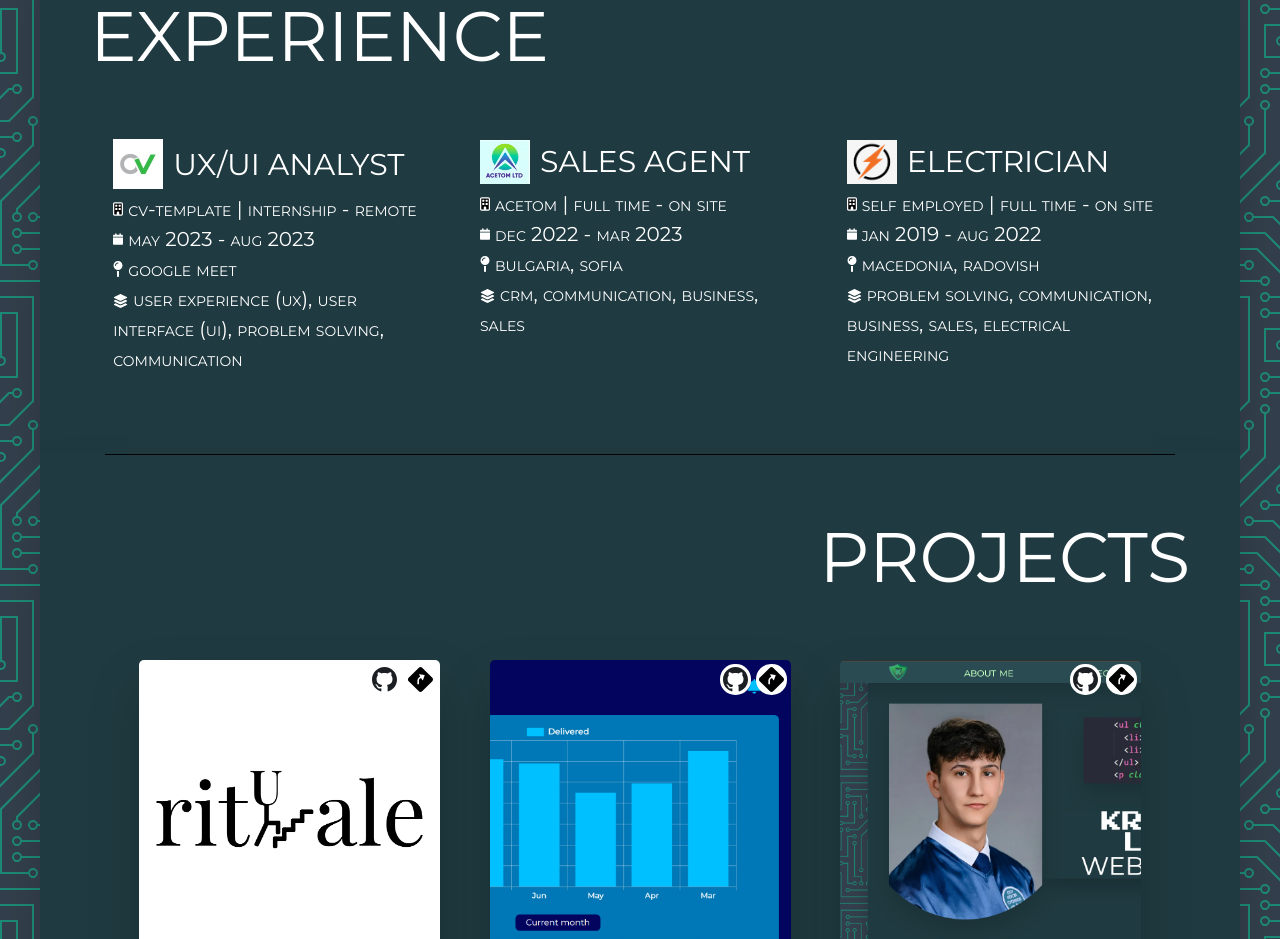
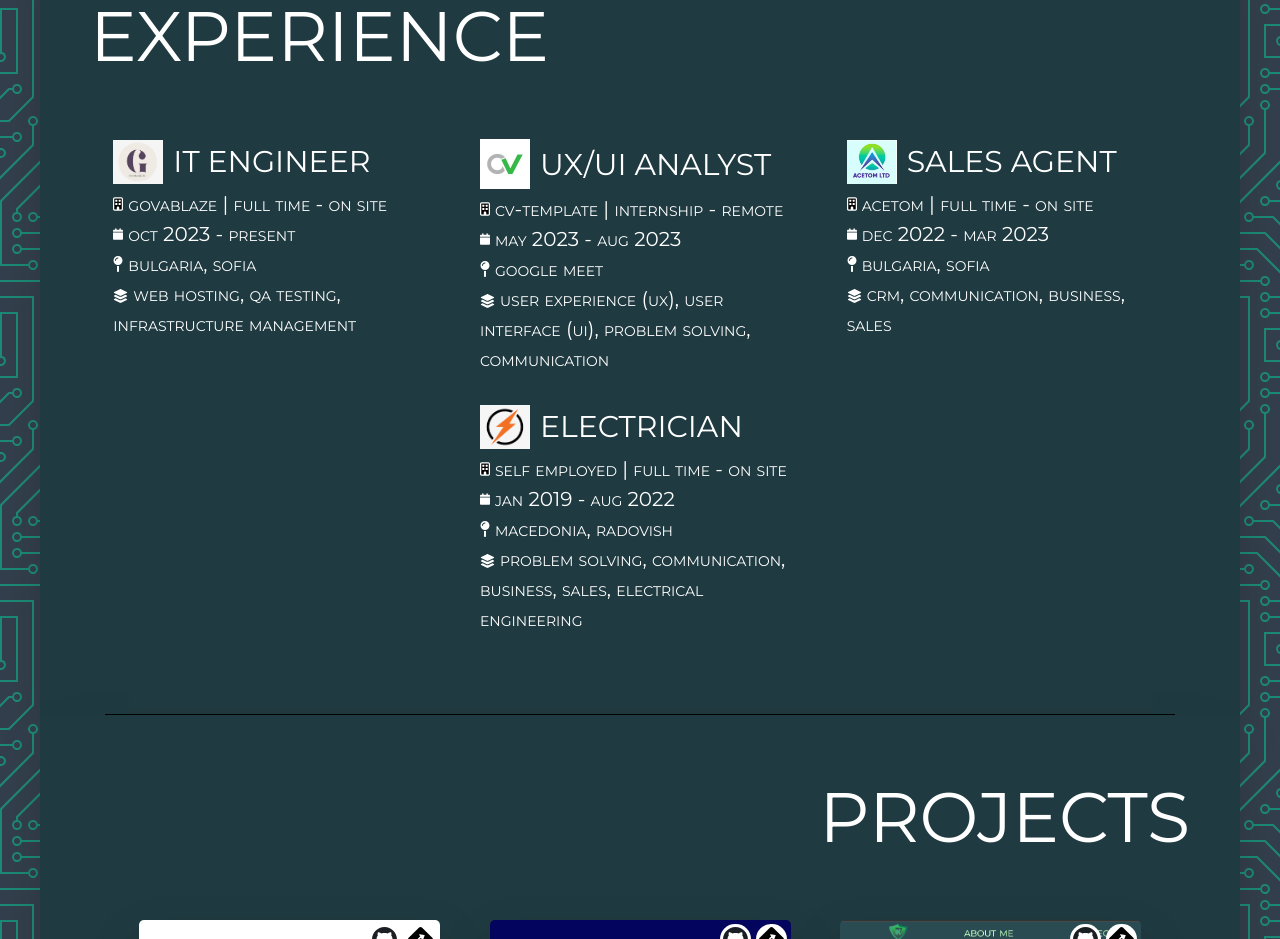
Before and after one commit to lazarevkristijan/Portfolio, a Next.js app: page / in a window 1280 px wide. Shown: the part 1160-2099 px from the top of the page. Built offline with nearby package versions, Linux system fonts and the light colour scheme.

Commit message:
new work exp

```diff
--- a/constants/index.js
+++ b/constants/index.js
@@ -235,6 +235,17 @@ export const heroTags = [
 
 export const workExperiences = [
   {
+    title: "IT ENGINEER",
+    imgSrc: "govablaze.jpg",
+    company: "govablaze",
+    periodFrom: "oct 2023",
+    periodTo: "present",
+    employmentType: "full time",
+    location: "bulgaria, sofia",
+    locationType: "on site",
+    skills: "web hosting, qa testing, infrastructure management",
+  },
+  {
     title: "UX/UI ANALYST",
     imgSrc: "cv-template.jfif",
     company: "cv-template",
```
Also changed, not shown: public/experienceIcons/govablaze.jpg (added).
